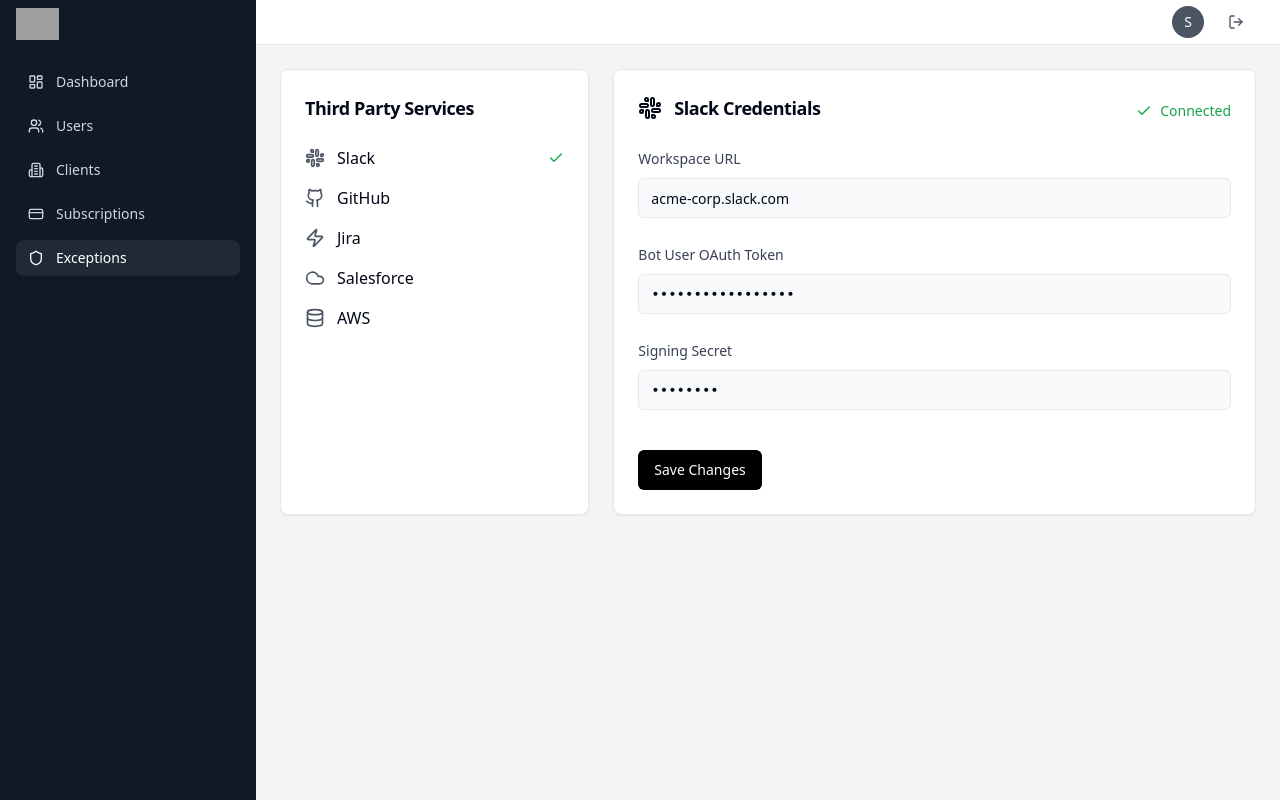
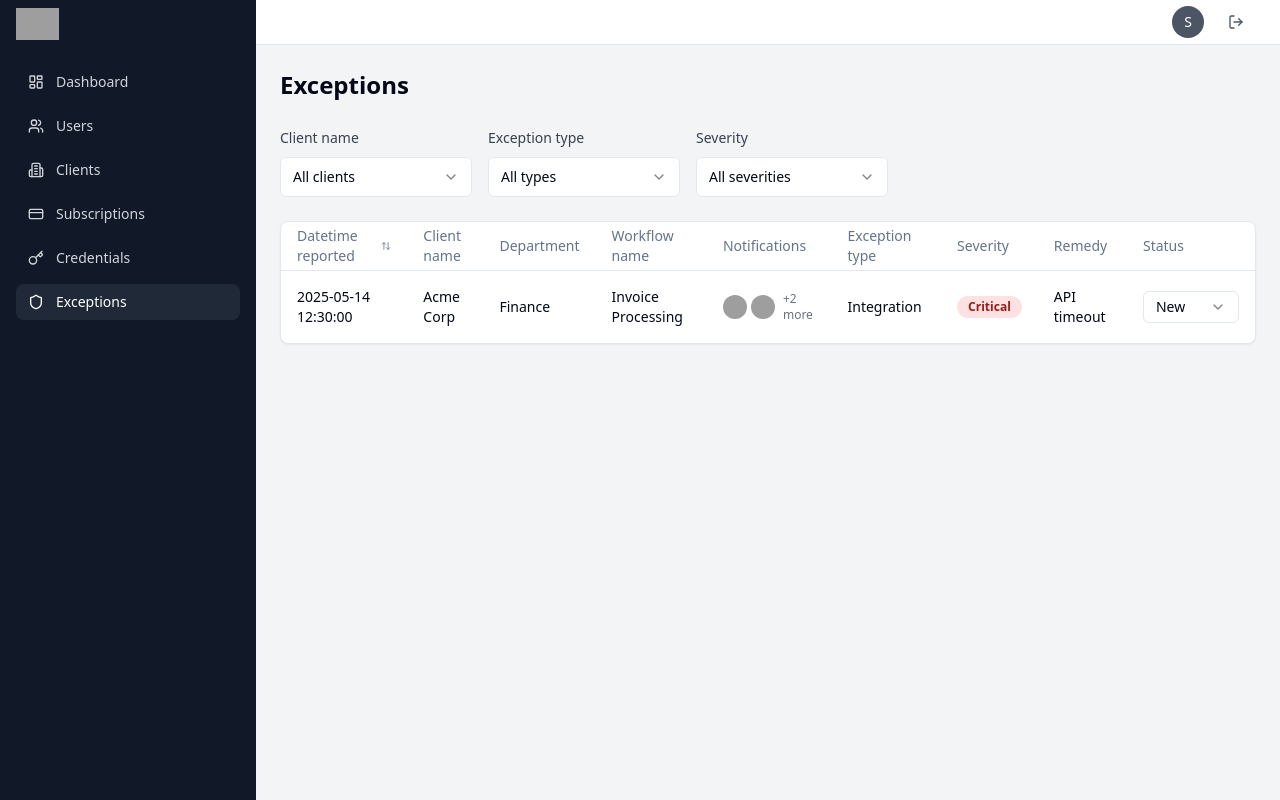
Before and after one commit to rdearco/braintrust-nexus, a React (Vite) app: page /admin/exceptions in a window 1280 px wide. Built offline with nearby package versions, Linux system fonts and the light colour scheme; sample sign-in values are in the browser's storage; grey boxes are pictures that could not be loaded; the HTML template or start-up script is replaced by a standard one.

Commit message:
added credentials page

```diff
--- a/src/App.tsx
+++ b/src/App.tsx
@@ -9,6 +9,7 @@
 import { Subscriptions } from '@/components/admin/Subscriptions/Subscriptions'
 import { SubscriptionNew } from '@/components/admin/SubscriptionNew/SubscriptionNew'
 import { Exceptions } from '@/components/admin/Exceptions/Exceptions'
+import { Credentials } from '@/components/admin/Credentials/Credentials'
 import { ClientDashboard } from '@/components/client/Dashboard/Dashboard'
 import { WorkflowManagement } from '@/components/client/WorkflowManagement/WorkflowManagement'
 import { ExceptionHandling } from '@/components/client/ExceptionHandling/ExceptionHandling'
@@ -102,6 +103,13 @@
           </AdminRoute>
         </ProtectedRoute>
       } />
+      <Route path="/admin/credentials" element={
+        <ProtectedRoute>
+          <AdminRoute>
+            <Credentials />
+          </AdminRoute>
+        </ProtectedRoute>
+      } />
 
       {/* Client Routes */}
       <Route path="/client" element={
--- /dev/null
+++ b/src/components/admin/Credentials/Credentials.tsx
@@ -0,0 +1,127 @@
+import { useState } from 'react'
+import { Card, CardContent, CardHeader, CardTitle } from '@/components/ui/card'
+import { Button } from '@/components/ui/button'
+import { Input } from '@/components/ui/input'
+import { Check, Github, Slack, Zap, Cloud, Database } from 'lucide-react'
+
+const thirdPartyServices = [
+  { id: 'slack', name: 'Slack', icon: Slack, connected: true },
+  { id: 'github', name: 'GitHub', icon: Github, connected: false },
+  { id: 'jira', name: 'Jira', icon: Zap, connected: false },
+  { id: 'salesforce', name: 'Salesforce', icon: Cloud, connected: false },
+  { id: 'aws', name: 'AWS', icon: Database, connected: false },
+]
+
+export function Credentials() {
+  const [credentials, setCredentials] = useState({
+    workspaceUrl: 'acme-corp.slack.com',
+    botToken: 'xoxb-************',
+    signingSecret: '********'
+  })
+
+  const handleInputChange = (field: string, value: string) => {
+    setCredentials(prev => ({
+      ...prev,
+      [field]: value
+    }))
+  }
+
+  const handleSaveChanges = () => {
+    console.log('Saving credentials:', credentials)
+    // Here you would typically save the credentials to your backend
+  }
+
+  return (
+    <div className="p-6 space-y-6">
+      <div className="grid grid-cols-1 lg:grid-cols-3 gap-6">
+        {/* Third Party Services */}
+        <Card>
+          <CardHeader>
+            <CardTitle className="text-lg">Third Party Services</CardTitle>
+          </CardHeader>
+          <CardContent>
+            <div className="space-y-4">
+              {thirdPartyServices.map((service) => {
+                const IconComponent = service.icon
+                return (
+                  <div key={service.id} className="flex items-center justify-between">
+                    <div className="flex items-center gap-3">
+                      <IconComponent className="h-5 w-5 text-gray-600" />
+                      <span className="font-medium">{service.name}</span>
+                    </div>
+                    {service.connected && (
+                      <Check className="h-4 w-4 text-green-600" />
+                    )}
+                  </div>
+                )
+              })}
+            </div>
+          </CardContent>
+        </Card>
+
+        {/* Slack Credentials */}
+        <Card className="lg:col-span-2">
+          <CardHeader className="flex flex-row items-center justify-between">
+            <div className="flex items-center gap-3">
+              <Slack className="h-6 w-6" />
+              <CardTitle className="text-lg">Slack Credentials</CardTitle>
+            </div>
+            <div className="flex items-center gap-2">
+              <Check className="h-4 w-4 text-green-600" />
+              <span className="text-sm text-green-600 font-medium">Connected</span>
+            </div>
+          </CardHeader>
+          <CardContent className="space-y-6">
+            {/* Workspace URL */}
+            <div className="space-y-2">
+              <label className="text-sm font-medium text-gray-700">
+                Workspace URL
+              </label>
+              <Input
+                value={credentials.workspaceUrl}
+                onChange={(e) => handleInputChange('workspaceUrl', e.target.value)}
+                className="bg-gray-50"
+              />
+            </div>
+
+            {/* Bot User OAuth Token */}
+            <div className="space-y-2">
+              <label className="text-sm font-medium text-gray-700">
+                Bot User OAuth Token
+              </label>
+              <Input
+                type="password"
+                value={credentials.botToken}
+                onChange={(e) => handleInputChange('botToken', e.target.value)}
+                className="bg-gray-50 font-mono"
+              />
+            </div>
+
+            {/* Signing Secret */}
+            <div className="space-y-2">
+              <label className="text-sm font-medium text-gray-700">
+                Signing Secret
+              </label>
+              <Input
+                type="password"
+                value={credentials.signingSecret}
+                onChange={(e) => handleInputChange('signingSecret', e.target.value)}
+                className="bg-gray-50 font-mono"
+              />
+            </div>
+
+            {/* Save Button */}
+            <div className="pt-4">
+              <Button
+                onClick={handleSaveChanges}
+                className="bg-black hover:bg-gray-800 text-white"
+              >
+                Save Changes
+              </Button>
+            </div>
+          </CardContent>
+        </Card>
+      </div>
+    </div>
+  )
+}
--- a/src/components/admin/Exceptions/Exceptions.tsx
+++ b/src/components/admin/Exceptions/Exceptions.tsx
@@ -1,127 +1,187 @@
 import { useState } from 'react'
-import { Card, CardContent, CardHeader, CardTitle } from '@/components/ui/card'
-import { Button } from '@/components/ui/button'
-import { Input } from '@/components/ui/input'
-import { Check, Github, Slack, Zap, Cloud, Database } from 'lucide-react'
+import { Card, CardContent } from '@/components/ui/card'
+import { Badge } from '@/components/ui/badge'
+import { Table, TableBody, TableCell, TableHead, TableHeader, TableRow } from '@/components/ui/table'
+import { Select, SelectContent, SelectItem, SelectTrigger, SelectValue } from '@/components/ui/select'
+import { Avatar, AvatarFallback, AvatarImage } from '@/components/ui/avatar'
+import { ArrowUpDown } from 'lucide-react'
 
-const thirdPartyServices = [
-  { id: 'slack', name: 'Slack', icon: Slack, connected: true },
-  { id: 'github', name: 'GitHub', icon: Github, connected: false },
-  { id: 'jira', name: 'Jira', icon: Zap, connected: false },
-  { id: 'salesforce', name: 'Salesforce', icon: Cloud, connected: false },
-  { id: 'aws', name: 'AWS', icon: Database, connected: false },
+const exceptionsData = [
+  {
+    id: '1',
+    datetimeReported: '2025-05-14 12:30:00',
+    clientName: 'Acme Corp',
+    department: 'Finance',
+    workflowName: 'Invoice Processing',
+    notifications: [
+      { id: '1', name: 'User 1', avatar: 'https://images.unsplash.com/photo-1472099645785-5658abf4ff4e?w=32&h=32&fit=crop&crop=face' },
+      { id: '2', name: 'User 2', avatar: 'https://images.unsplash.com/photo-1494790108755-2616c2d6bb0e?w=32&h=32&fit=crop&crop=face' }
+    ],
+    additionalCount: 2,
+    exceptionType: 'Integration',
+    severity: 'Critical',
+    remedy: 'API timeout',
+    status: 'New'
+  }
 ]
 
 export function Exceptions() {
-  const [credentials, setCredentials] = useState({
-    workspaceUrl: 'acme-corp.slack.com',
-    botToken: 'xoxb-************',
-    signingSecret: '********'
+  const [filters, setFilters] = useState({
+    clientName: 'All clients',
+    exceptionType: 'All types',
+    severity: 'All severities'
   })
 
-  const handleInputChange = (field: string, value: string) => {
-    setCredentials(prev => ({
+  const [sortField, setSortField] = useState('')
+  const [sortDirection, setSortDirection] = useState<'asc' | 'desc'>('asc')
+
+  const handleFilterChange = (filterType: string, value: string) => {
+    setFilters(prev => ({
       ...prev,
-      [field]: value
+      [filterType]: value
     }))
   }
 
-  const handleSaveChanges = () => {
-    console.log('Saving credentials:', credentials)
-    // Here you would typically save the credentials
+  const handleSort = (field: string) => {
+    if (sortField === field) {
+      setSortDirection(sortDirection === 'asc' ? 'desc' : 'asc')
+    } else {
+      setSortField(field)
+      setSortDirection('asc')
+    }
   }
 
   return (
     <div className="p-6 space-y-6">
-      <div className="grid grid-cols-1 lg:grid-cols-3 gap-6">
-        {/* Third Party Services */}
+      <h1 className="text-2xl font-bold">Exceptions</h1>
+
+      {/* Filter Controls */}
+      <div className="flex gap-4">
+        <div className="space-y-2">
+          <label className="text-sm font-medium text-gray-700">Client name</label>
+          <Select value={filters.clientName} onValueChange={(value) => handleFilterChange('clientName', value)}>
+            <SelectTrigger className="w-48">
+              <SelectValue />
+            </SelectTrigger>
+            <SelectContent>
+              <SelectItem value="All clients">All clients</SelectItem>
+              <SelectItem value="Acme Corp">Acme Corp</SelectItem>
+              <SelectItem value="Global Industries">Global Industries</SelectItem>
+            </SelectContent>
+          </Select>
+        </div>
+
+        <div className="space-y-2">
+          <label className="text-sm font-medium text-gray-700">Exception type</label>
+          <Select value={filters.exceptionType} onValueChange={(value) => handleFilterChange('exceptionType', value)}>
+            <SelectTrigger className="w-48">
+              <SelectValue />
+            </SelectTrigger>
+            <SelectContent>
+              <SelectItem value="All types">All types</SelectItem>
+              <SelectItem value="Integration">Integration</SelectItem>
+              <SelectItem value="Authentication">Authentication</SelectItem>
+              <SelectItem value="Processing">Processing</SelectItem>
+            </SelectContent>
+          </Select>
+        </div>
+
+        <div className="space-y-2">
+          <label className="text-sm font-medium text-gray-700">Severity</label>
+          <Select value={filters.severity} onValueChange={(value) => handleFilterChange('severity', value)}>
+            <SelectTrigger className="w-48">
+              <SelectValue />
+            </SelectTrigger>
+            <SelectContent>
+              <SelectItem value="All severities">All severities</SelectItem>
+              <SelectItem value="Critical">Critical</SelectItem>
+              <SelectItem value="High">High</SelectItem>
+              <SelectItem value="Medium">Medium</SelectItem>
+              <SelectItem value="Low">Low</SelectItem>
+            </SelectContent>
+          </Select>
+        </div>
+      </div>
+
+      {/* Exceptions Table */}
       <Card>
-          <CardHeader>
-            <CardTitle className="text-lg">Third Party Services</CardTitle>
-          </CardHeader>
-          <CardContent>
-            <div className="space-y-4">
-              {thirdPartyServices.map((service) => {
-                const IconComponent = service.icon
-                return (
-                  <div key={service.id} className="flex items-center justify-between">
-                    <div className="flex items-center gap-3">
-                      <IconComponent className="h-5 w-5 text-gray-600" />
-                      <span className="font-medium">{service.name}</span>
+        <CardContent className="p-0">
+          <Table>
+            <TableHeader>
+              <TableRow>
+                <TableHead
+                  className="cursor-pointer"
+                  onClick={() => handleSort('datetimeReported')}
+                >
+                  <div className="flex items-center">
+                    Datetime reported
+                    <ArrowUpDown className="ml-2 h-4 w-4" />
                   </div>
-                    {service.connected && (
-                      <Check className="h-4 w-4 text-green-600" />
+                </TableHead>
+                <TableHead>Client name</TableHead>
+                <TableHead>Department</TableHead>
+                <TableHead>Workflow name</TableHead>
+                <TableHead>Notifications</TableHead>
+                <TableHead>Exception type</TableHead>
+                <TableHead>Severity</TableHead>
+                <TableHead>Remedy</TableHead>
+                <TableHead>Status</TableHead>
+              </TableRow>
+            </TableHeader>
+            <TableBody>
+              {exceptionsData.map((exception) => (
+                <TableRow key={exception.id}>
+                  <TableCell className="font-medium">
+                    {exception.datetimeReported}
+                  </TableCell>
+                  <TableCell>{exception.clientName}</TableCell>
+                  <TableCell>{exception.department}</TableCell>
+                  <TableCell>{exception.workflowName}</TableCell>
+                  <TableCell>
+                    <div className="flex items-center gap-1">
+                      {exception.notifications.slice(0, 2).map((user) => (
+                        <Avatar key={user.id} className="h-6 w-6">
+                          <AvatarImage src={user.avatar} alt={user.name} />
+                          <AvatarFallback className="text-xs">
+                            {user.name.charAt(0)}
+                          </AvatarFallback>
+                        </Avatar>
+                      ))}
+                      {exception.additionalCount > 0 && (
+                        <span className="text-xs text-gray-500 ml-1">
+                          +{exception.additionalCount} more
+                        </span>
                       )}
                     </div>
-                )
-              })}
-            </div>
-          </CardContent>
-        </Card>
-
-        {/* Slack Credentials */}
-        <Card className="lg:col-span-2">
-          <CardHeader className="flex flex-row items-center justify-between">
-            <div className="flex items-center gap-3">
-              <Slack className="h-6 w-6" />
-              <CardTitle className="text-lg">Slack Credentials</CardTitle>
-            </div>
-            <div className="flex items-center gap-2">
-              <Check className="h-4 w-4 text-green-600" />
-              <span className="text-sm text-green-600 font-medium">Connected</span>
-            </div>
-          </CardHeader>
-          <CardContent className="space-y-6">
-            {/* Workspace URL */}
-            <div className="space-y-2">
-              <label className="text-sm font-medium text-gray-700">
-                Workspace URL
-              </label>
-              <Input
-                value={credentials.workspaceUrl}
-                onChange={(e) => handleInputChange('workspaceUrl', e.target.value)}
-                className="bg-gray-50"
-              />
-            </div>
-
-            {/* Bot User OAuth Token */}
-            <div className="space-y-2">
-              <label className="text-sm font-medium text-gray-700">
-                Bot User OAuth Token
-              </label>
-              <Input
-                type="password"
-                value={credentials.botToken}
-                onChange={(e) => handleInputChange('botToken', e.target.value)}
-                className="bg-gray-50 font-mono"
-              />
-            </div>
-
-            {/* Signing Secret */}
-            <div className="space-y-2">
-              <label className="text-sm font-medium text-gray-700">
-                Signing Secret
-              </label>
-              <Input
-                type="password"
-                value={credentials.signingSecret}
-                onChange={(e) => handleInputChange('signingSecret', e.target.value)}
-                className="bg-gray-50 font-mono"
-              />
-            </div>
-
-            {/* Save Button */}
-            <div className="pt-4">
-              <Button
-                onClick={handleSaveChanges}
-                className="bg-black hover:bg-gray-800 text-white"
+                  </TableCell>
+                  <TableCell>{exception.exceptionType}</TableCell>
+                  <TableCell>
+                    <Badge
+                      variant={exception.severity === 'Critical' ? 'destructive' : 'secondary'}
+                      className={exception.severity === 'Critical' ? 'bg-red-100 text-red-800' : ''}
                     >
-                Save Changes
-              </Button>
-            </div>
+                      {exception.severity}
+                    </Badge>
+                  </TableCell>
+                  <TableCell>{exception.remedy}</TableCell>
+                  <TableCell>
+                    <Select value={exception.status}>
+                      <SelectTrigger className="w-24 h-8">
+                        <SelectValue />
+                      </SelectTrigger>
+                      <SelectContent>
+                        <SelectItem value="New">New</SelectItem>
+                        <SelectItem value="In Progress">In Progress</SelectItem>
+                        <SelectItem value="Resolved">Resolved</SelectItem>
+                      </SelectContent>
+                    </Select>
+                  </TableCell>
+                </TableRow>
+              ))}
+            </TableBody>
+          </Table>
         </CardContent>
       </Card>
     </div>
-    </div>
   )
 }
--- a/src/components/layout/Sidebar.tsx
+++ b/src/components/layout/Sidebar.tsx
@@ -6,7 +6,8 @@
   Workflow,
   AlertTriangle,
   CreditCard,
-  Shield
+  Shield,
+  Key
 } from 'lucide-react'
 import { useAuth } from '@/contexts/AuthContext'
 import { cn } from '@/lib/utils'
@@ -24,6 +25,7 @@
     { icon: Users, label: 'Users', href: '/admin/users' },
     { icon: Building2, label: 'Clients', href: '/admin/clients' },
     { icon: CreditCard, label: 'Subscriptions', href: '/admin/subscriptions' },
+    { icon: Key, label: 'Credentials', href: '/admin/credentials' },
     { icon: Shield, label: 'Exceptions', href: '/admin/exceptions' },
   ]
 
```
Also changed, not shown: 2 other files (tests, documents, lock files or other folders). Lines whose indentation alone changed are shown as unchanged.
